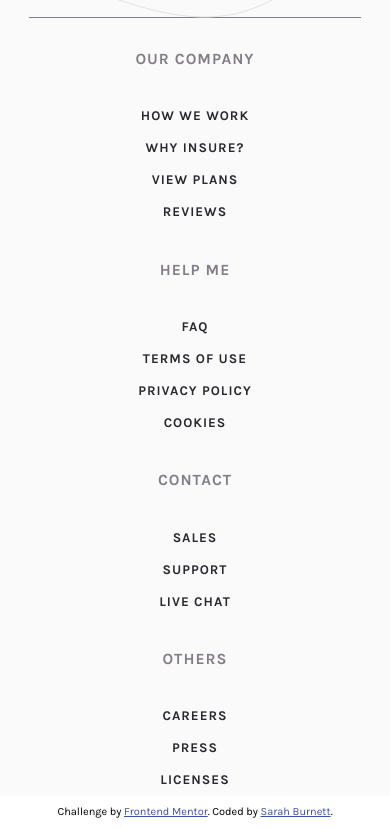
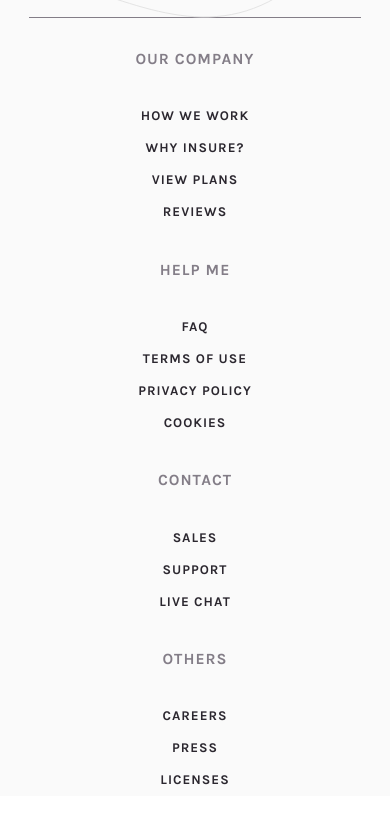
Before and after one commit to Sarah-Burnett/Insure-Landing, a website built with Parcel: page index.html in a window 390 px wide. Shown: the part 3501-4329 px from the top of the page. After the commit the page ends 4297 px from the top, so only its background shows below. Built offline with nearby package versions, Linux system fonts and the light colour scheme.

Commit message:
responsive

```diff
--- a/index.html
+++ b/index.html
@@ -2,20 +2,12 @@
 <html lang="en">
 <head>
   <meta charset="UTF-8">
-  <meta name="viewport" content="width=device-width, initial-scale=1.0"> <!-- displays site properly based on user's device -->
-
+  <meta name="viewport" content="width=device-width, initial-scale=1.0">
   <link rel="icon" type="image/png" sizes="32x32" href="./images/favicon-32x32.png">
   <link href="https://fonts.googleapis.com/css2?family=Karla:wght@400;700&display=swap" rel="stylesheet">
   <link href="https://fonts.googleapis.com/css2?family=DM+Serif+Display&display=swap" rel="stylesheet">
   <link rel="stylesheet" href="./styles/index.scss">
-
   <title>Insure landing page</title>
-
-  <!-- Feel free to remove these styles or customise in your own stylesheet 👍 -->
-  <style>
-    .attribution { font-size: 11px; text-align: center; }
-    .attribution a { color: hsl(228, 45%, 44%); }
-  </style>
 </head>
 <body>
   <nav>
@@ -124,9 +116,5 @@
       </div>
     </div>
   </footer>
-  <div class="attribution">
-    Challenge by <a href="https://www.frontendmentor.io?ref=challenge" target="_blank">Frontend Mentor</a>.
-    Coded by <a href="#">Sarah Burnett</a>.
-  </div>
 </body>
 </html>
```
Also changed, not shown: dist/index.html, 1 other file.
